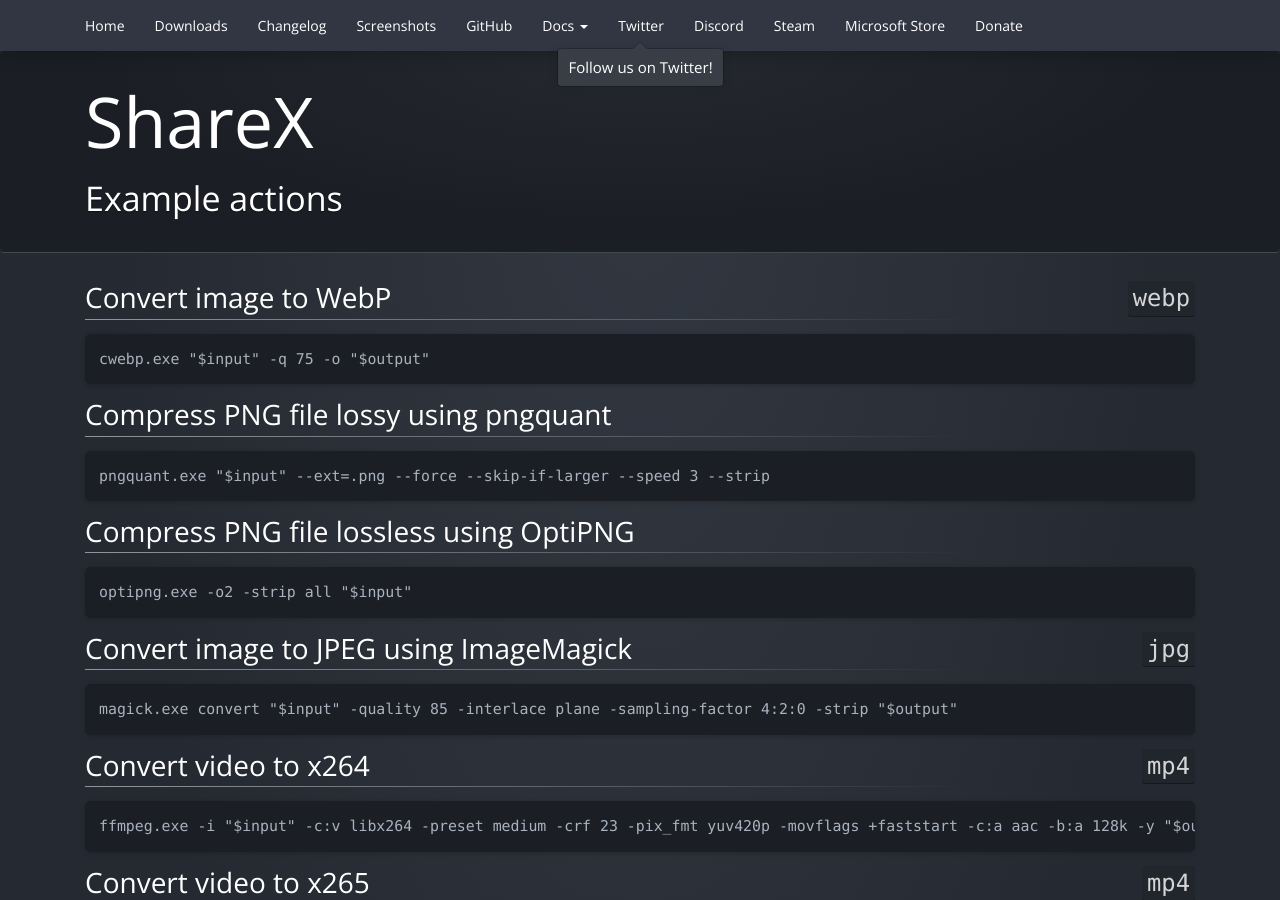
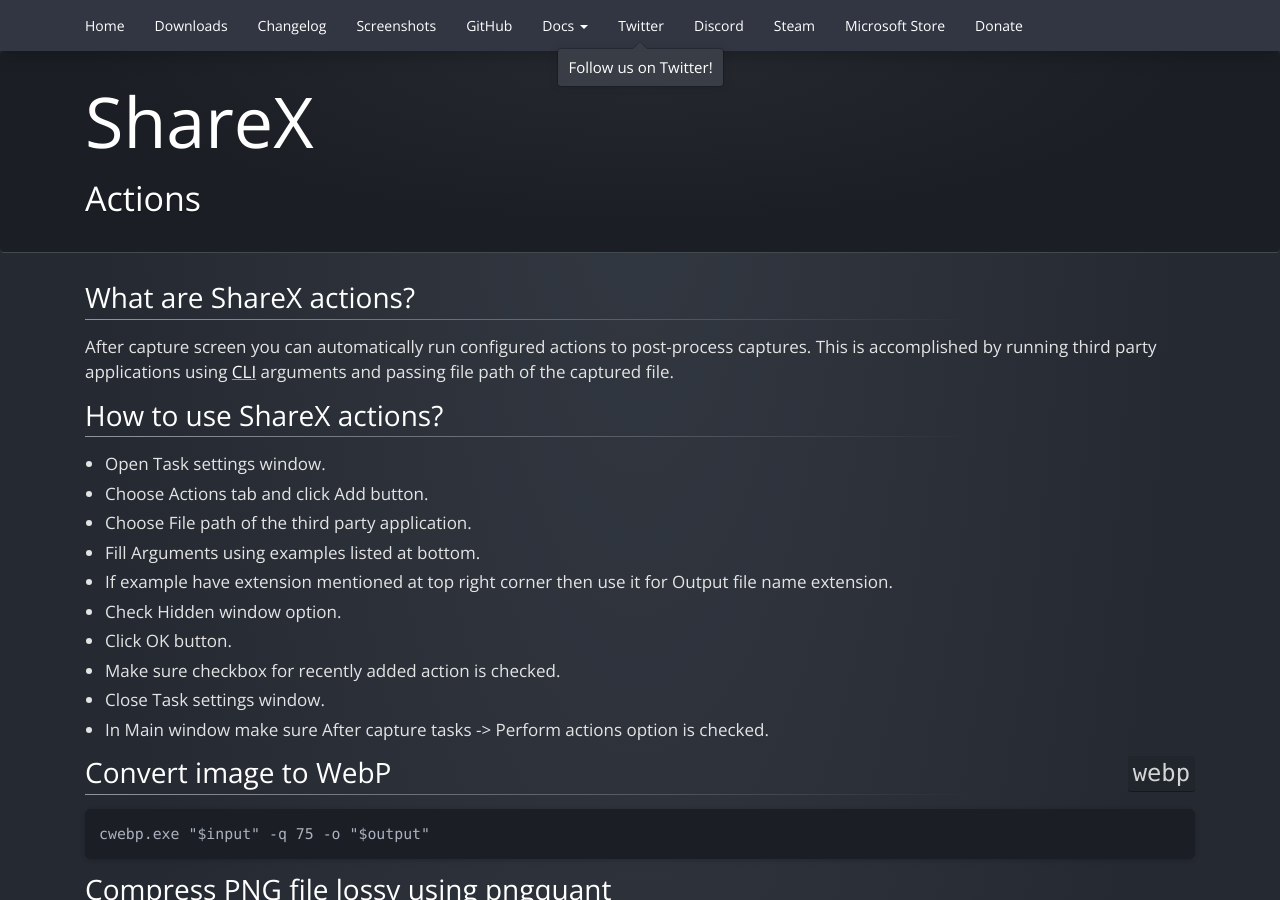
Before and after one commit to ShareX/sharex.github.io, a Jekyll site: the page built from actions/index.md, in a window 1280 px wide and 900 px high. Built offline with Jekyll 4.4.1, drawn with Linux system fonts in a browser that asks for light colours.

Commit message:
Added explanation for ShareX actions

```diff
--- a/_includes/navbar.html
+++ b/_includes/navbar.html
@@ -16,7 +16,7 @@
                     <div class="dropdown-menu">
                         <a class="dropdown-item" href="https://github.com/ShareX/CustomUploaders">Custom uploaders</a>
                         <a class="dropdown-item" href="/image-effects">Image effects</a>
-                        <a class="dropdown-item" href="/actions">Example actions</a>
+                        <a class="dropdown-item" href="/actions">Actions</a>
                         <a class="dropdown-item" href="/docs/faq">Frequently asked questions</a>
                         <a class="dropdown-item" href="/docs/dev-builds">Dev builds</a>
                         <a class="dropdown-item" href="/docs/region-capture">Region capture keybinds</a>
--- a/actions/index.md
+++ b/actions/index.md
@@ -1,7 +1,24 @@
 ---
 layout: markdown
-title: Example actions
+title: Actions
 ---
+
+## What are ShareX actions?
+
+After capture screen you can automatically run configured actions to post-process captures. This is accomplished by running third party applications using [CLI](https://en.wikipedia.org/wiki/Command-line_interface) arguments and passing file path of the captured file.
+
+## How to use ShareX actions?
+
+* Open **Task settings** window.
+* Choose **Actions** tab and click **Add** button.
+* Choose **File path** of the third party application.
+* Fill **Arguments** using examples listed at bottom.
+* If example have extension mentioned at top right corner then use it for **Output file name extension**.
+* Check **Hidden window** option.
+* Click **OK** button.
+* Make sure checkbox for recently added action is checked.
+* Close **Task settings** window.
+* In **Main window** make sure **After capture tasks -> Perform actions** option is checked.
 
 {% for action in site.data.actions %}
 ## {{ action.name }}{% if action.extension %} <code class="highlighter-rouge float-right">{{ action.extension }}</code>{% endif %}
```
